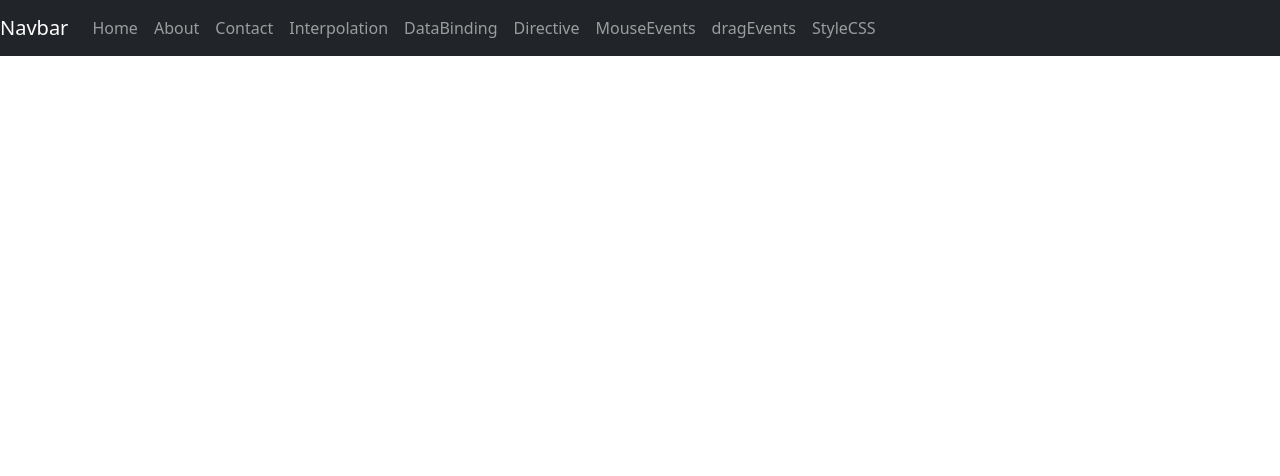
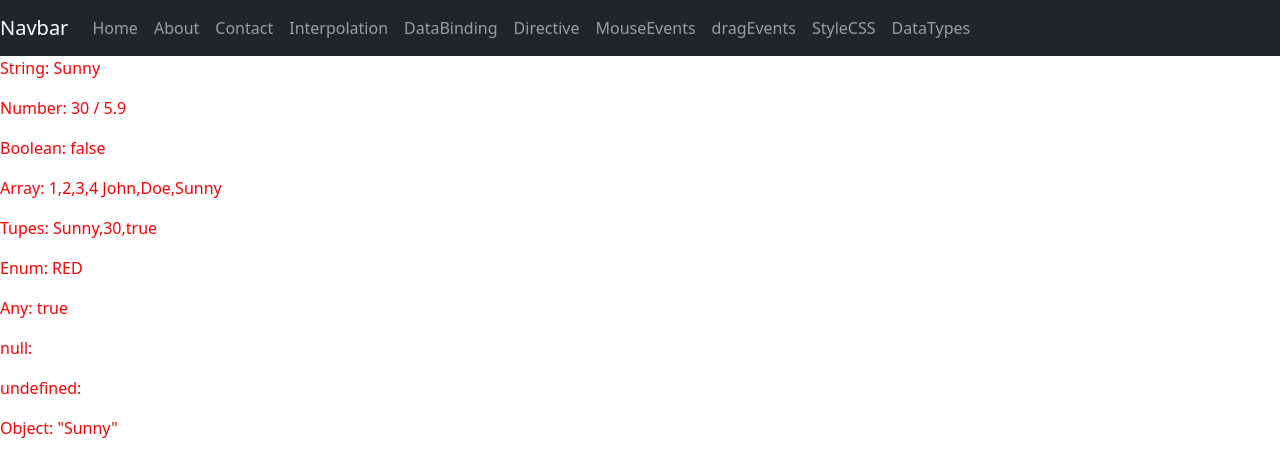
Before and after one commit to sunnysood1may/Angular19Tutorial, an Angular app: page /dataType in a window 1280 px wide. Before the commit this address led to /. Shown: the top 476 px of the page. Built offline with nearby package versions, Linux system fonts and the light colour scheme.

Commit message:
data types

```diff
--- a/src/app/app.routes.ts
+++ b/src/app/app.routes.ts
@@ -8,6 +8,7 @@ import { DirectiveExpComponent } from './directive-exp/directive-exp.component';
 import { MouseComponent } from './mouse/mouse.component';
 import { DragComponent } from './drag/drag.component';
 import { StyleCssComponent } from './style-css/style-css.component';
+import { DataTypesComponent } from './data-types/data-types.component';
 
 export const routes: Routes = [
     {
@@ -36,5 +37,8 @@ export const routes: Routes = [
     },
     {
         path: 'styleCSS', component: StyleCssComponent
+    },
+    {
+        path: 'dataType', component: DataTypesComponent
     }
 ];
--- /dev/null
+++ b/src/app/data-types/data-types.component.html
@@ -0,0 +1,15 @@
+<p>String: {{ name }}</p>
+<p>Number: {{ age+" / "+height }}</p>
+<p>Boolean: {{ isActive }}</p>
+<p>Array: {{ numbers }} {{ names }}</p>
+
+<p>Tupes: {{ person }}</p>
+
+<p>Enum: {{ setColor.Red }}</p>
+
+<p>Any: {{ randomValue }}</p>
+
+<p>null: {{ nullValue }}</p>
+<p>undefined: {{ undefinedValue }}</p>
+
+<p>Object: {{ user.name | json }}</p>
--- /dev/null
+++ b/src/app/data-types/data-types.component.ts
@@ -0,0 +1,80 @@
+import { CommonModule } from '@angular/common';
+import { Component } from '@angular/core';
+
+enum Color {
+  Red = "RED",
+  Green = "GREEN",
+  Blue = "BLUE"
+}
+
+type Employee = {
+  name: string;
+  age: number;
+  isActive: boolean;
+};
+
+@Component({
+  selector: 'app-data-types',
+  imports: [CommonModule],
+  templateUrl: './data-types.component.html',
+  styleUrl: './data-types.component.css'
+})
+export class DataTypesComponent {
+
+  name: string = "Sunny";
+
+  age: number = 30;
+  height: number = 5.9;
+  isActive: boolean = false;
+
+  numbers: number[] = [1, 2, 3, 4];
+  names: Array<string> = ["John", "Doe", "Sunny"];
+
+  person: [string, number, boolean] = ["Sunny", 30, true];
+
+  setColor = Color;
+
+  randomValue: any = "Hello";
+
+  constructor(){
+    this.randomValue = 42;
+    this.randomValue = true;
+    this.greet();
+    //this.throwError("This is message");
+    if (typeof this.value === "string") {
+      console.log(`String value: ${this.value}`);
+    }
+  }
+
+  private greet(): void {
+    console.log("Hello World");
+  }
+
+  nullValue: null = null;
+  undefinedValue: undefined = undefined;
+
+  throwError(message: string): never {
+    throw new Error(message);
+  }
+
+  user: { name: string; age: number } = {
+    name: "Sunny",
+    age: 30,
+  };
+
+  Uid: number | string = "sunny";
+
+  emp: Employee = {
+    name: "Sunny",
+    age: 30,
+    isActive: true,
+  };
+
+  direction: "up" | "down" = "up";
+
+  value: unknown = "Hello";
+
+
+
+
+}
--- a/src/app/header/header.component.html
+++ b/src/app/header/header.component.html
@@ -43,6 +43,9 @@
       <li class="nav-item">
         <a class="nav-link" routerLink="styleCSS">StyleCSS</a>
       </li>
+      <li class="nav-item">
+        <a class="nav-link" routerLink="dataType">DataTypes</a>
+      </li>
     </ul>
   </div>
 </nav>
```
Also changed, not shown: src/app/data-types/data-types.component.css (added), 1 other file (tests, documents, lock files or other folders).
